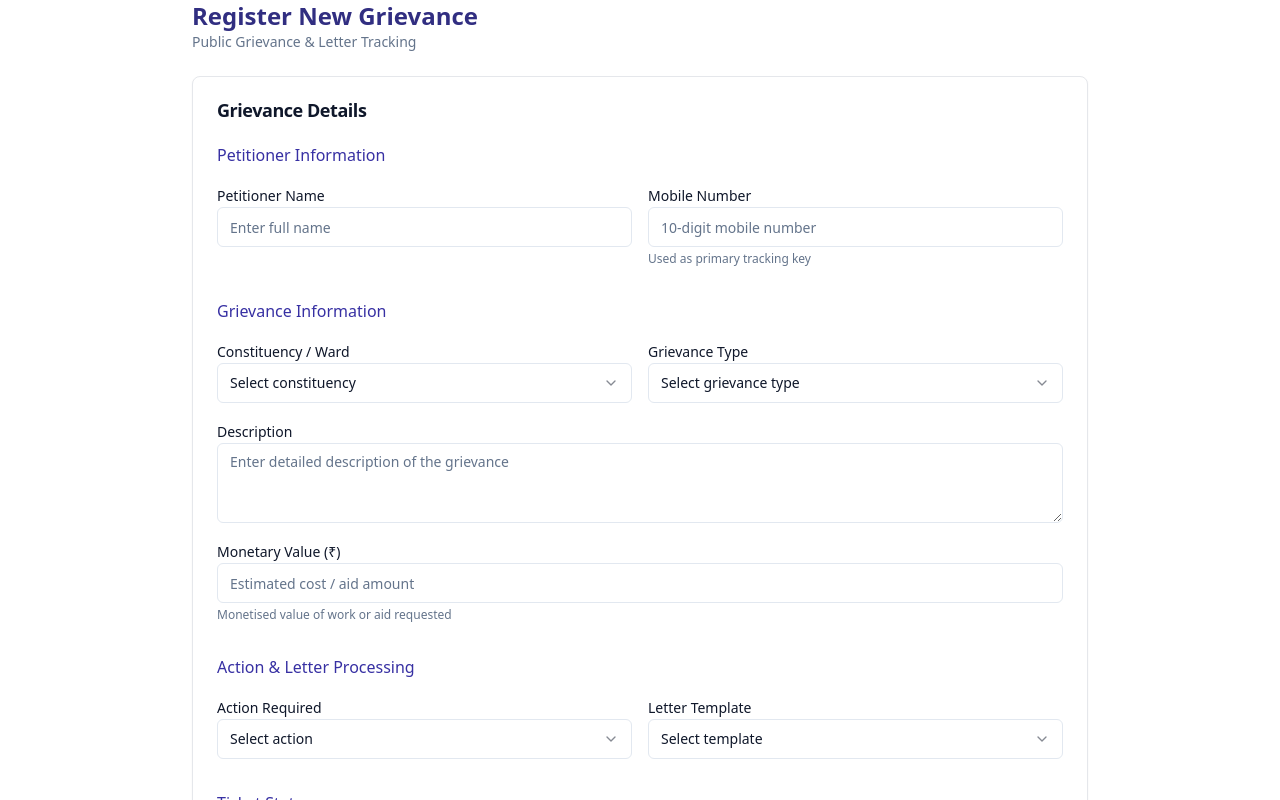
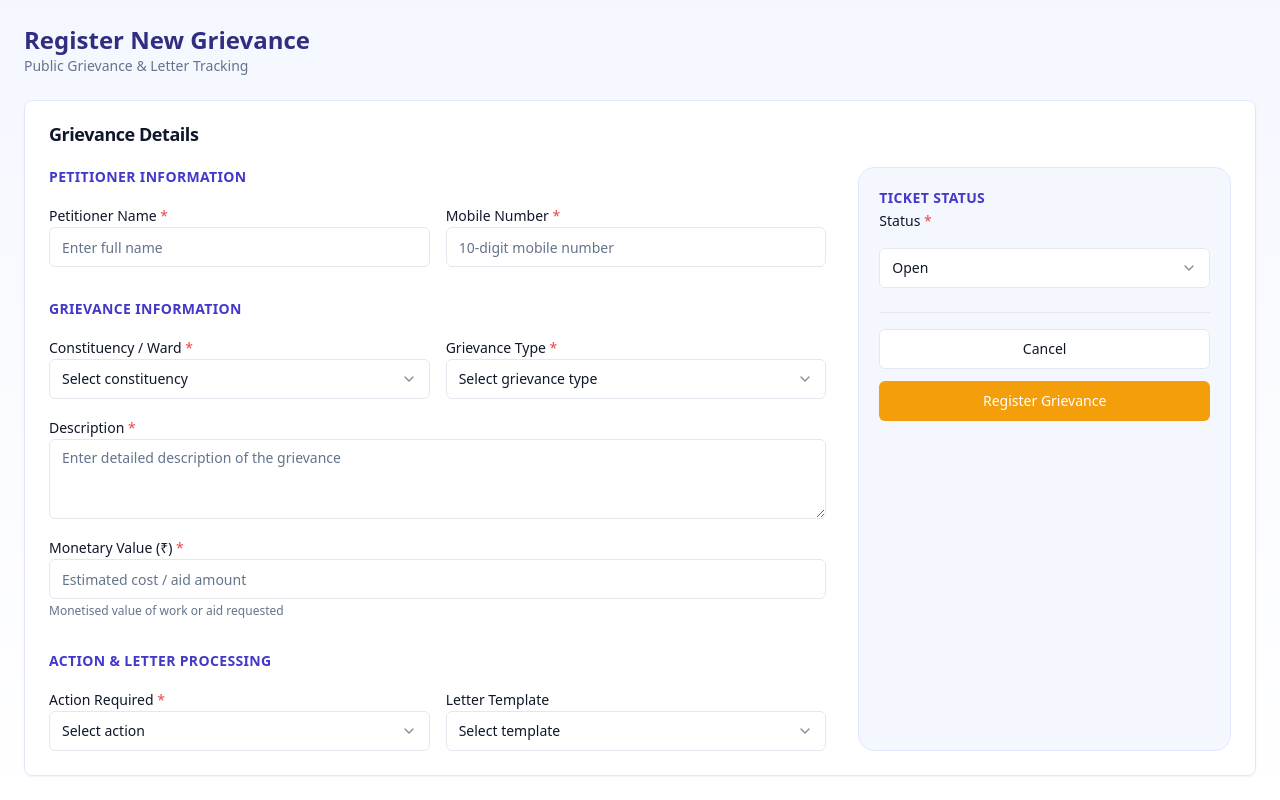
Before and after one commit to alpha08-prog/OMS_Project, a React (Vite) app in the folder frontend/: page /grievances/new in a window 1280 px wide. Shown: the top 800 px of the page. Built offline with nearby package versions, Linux system fonts and the light colour scheme; sample sign-in values are in the browser's storage.

Commit message:
ui/ux fixes

```diff
--- a/frontend/src/components/GovernmentHeroSection.tsx
+++ b/frontend/src/components/GovernmentHeroSection.tsx
@@ -12,16 +12,20 @@ export default function GovernmentHeroSection({ imageUrl, name, currentRole, pas
       <img
         src={imageUrl}
         alt="Official portrait"
-        className="absolute inset-0 h-full w-full object-cover transform scale-[1.06] md:scale-[1.1]"
+        className="absolute inset-0 h-full w-full object-cover transform scale-[1.06] md:scale-[1.0]"
         loading="eager"
       />
+      {/* Rectangular border around the main photo */}
+      <div className="absolute inset-0 pointer-events-none border-2 sm:border-4 md:border-6 border-white/80 box-border" aria-hidden="true" />
       {/* Softer horizontal gradient so text avoids the face and the portrait remains clear */}
       <div className="absolute inset-0 bg-gradient-to-r from-blue-900/30 via-blue-900/15 to-transparent" aria-hidden="true" />
 
       {/* Place content bottom-left to avoid covering the portrait's face */}
-      <div className="relative z-10 h-full flex items-end justify-start p-5 sm:p-8">
+      <div className="relative z-10 h-full flex items-end justify-start p-5 sm:p-8 pl-10 sm:pl-14">
+
         <div className="max-w-xl text-left text-white drop-shadow-md">
-          <div className="flex items-start gap-3">
+          <div className="flex items-start gap-3 ml-6 sm:ml-10">
+
             <span className="mt-1 h-12 sm:h-16 w-1.5 rounded-full bg-gradient-to-b from-amber-400 to-amber-600 shadow-[0_0_12px_rgba(255,153,51,0.35)]" aria-hidden="true" />
             <div>
               <h1 className="text-3xl sm:text-4xl lg:text-5xl font-extrabold tracking-tight">{name}</h1>
--- a/frontend/src/pages/Auth/Login.tsx
+++ b/frontend/src/pages/Auth/Login.tsx
@@ -54,9 +54,10 @@ export default function Login() {
       sessionStorage.setItem('auth_session', '1')
       push({ type: 'success', title: 'Welcome back!', message: `Hello ${res.user?.name ?? ''}` })
       navigate('/home')
-    } catch (err: any) {
-      const status = err?.status
-      const message = err?.message || 'Invalid credentials'
+    } catch (err: unknown) {
+      const error = err as { status?: number; message?: string }
+      const status = error?.status
+      const message = error?.message || 'Invalid credentials'
       setErrors({ server: message })
       push({ type: 'error', title: status === 401 ? 'Invalid credentials' : 'Login failed', message })
     } finally {
--- a/frontend/src/pages/grievances/GrievanceCreate.tsx
+++ b/frontend/src/pages/grievances/GrievanceCreate.tsx
@@ -13,7 +13,8 @@ import {
 
 export default function GrievanceCreate() {
   return (
-    <div className="max-w-4xl mx-auto space-y-6">
+    <div className="w-full min-h-screen bg-gradient-to-b from-indigo-50/60 to-white px-6 py-6">
+      <div className="max-w-7xl mx-auto space-y-6">
 
         {/* Page Header */}
         <div>
@@ -25,45 +26,54 @@ export default function GrievanceCreate() {
           </p>
         </div>
 
-      {/* Main Form */}
-      <Card className="rounded-2xl shadow-sm">
+        {/* Main Card */}
+        <Card className="rounded-2xl shadow-sm bg-white/90 backdrop-blur border border-indigo-100">
           <CardHeader>
-          <CardTitle className="text-lg">Grievance Details</CardTitle>
+            <CardTitle className="text-lg">
+              Grievance Details
+            </CardTitle>
           </CardHeader>
 
-        <CardContent className="space-y-8">
+          <CardContent className="grid grid-cols-1 xl:grid-cols-3 gap-8">
+
+            {/* LEFT COLUMN */}
+            <div className="xl:col-span-2 space-y-8">
 
               {/* Petitioner Info */}
               <section className="space-y-4">
-            <h3 className="font-medium text-indigo-800">
+                <h3 className="text-sm font-semibold text-indigo-700 uppercase tracking-wide">
                   Petitioner Information
                 </h3>
 
                 <div className="grid grid-cols-1 md:grid-cols-2 gap-4">
                   <div>
-                <Label>Petitioner Name</Label>
+                    <Label>
+                      Petitioner Name <span className="text-red-500">*</span>
+                    </Label>
                     <Input placeholder="Enter full name" />
                   </div>
 
                   <div>
-                <Label>Mobile Number</Label>
+                    <Label>
+                      Mobile Number <span className="text-red-500">*</span>
+                    </Label>
                     <Input placeholder="10-digit mobile number" />
-                <p className="text-xs text-muted-foreground mt-1">
-                  Used as primary tracking key
-                </p>
+
                   </div>
                 </div>
               </section>
 
               {/* Grievance Info */}
               <section className="space-y-4">
-            <h3 className="font-medium text-indigo-800">
+                <h3 className="text-sm font-semibold text-indigo-700 uppercase tracking-wide">
                   Grievance Information
                 </h3>
 
                 <div className="grid grid-cols-1 md:grid-cols-2 gap-4">
                   <div>
-                <Label>Constituency / Ward</Label>
+                    <Label>
+                      Constituency / Ward <span className="text-red-500">*</span>
+                    </Label>
                     <Select>
                       <SelectTrigger>
                         <SelectValue placeholder="Select constituency" />
@@ -78,7 +88,9 @@ export default function GrievanceCreate() {
                   </div>
 
                   <div>
-                <Label>Grievance Type</Label>
+                    <Label>
+                      Grievance Type <span className="text-red-500">*</span>
+                    </Label>
                     <Select>
                       <SelectTrigger>
                         <SelectValue placeholder="Select grievance type" />
@@ -96,15 +108,19 @@ export default function GrievanceCreate() {
                 </div>
 
                 <div>
-              <Label>Description</Label>
+                  <Label>
+                    Description <span className="text-red-500">*</span>
+                  </Label>
                   <Textarea
                     placeholder="Enter detailed description of the grievance"
-                className="min-h-[120px]"
+                    className="min-h-[140px]"
                   />
                 </div>
 
                 <div>
-              <Label>Monetary Value (₹)</Label>
+                  <Label>
+                    Monetary Value (₹) <span className="text-red-500">*</span>
+                  </Label>
                   <Input placeholder="Estimated cost / aid amount" />
                   <p className="text-xs text-muted-foreground mt-1">
                     Monetised value of work or aid requested
@@ -114,13 +130,15 @@ export default function GrievanceCreate() {
 
               {/* Action & Letter */}
               <section className="space-y-4">
-            <h3 className="font-medium text-indigo-800">
+                <h3 className="text-sm font-semibold text-indigo-700 uppercase tracking-wide">
                   Action & Letter Processing
                 </h3>
 
                 <div className="grid grid-cols-1 md:grid-cols-2 gap-4">
                   <div>
-                <Label>Action Required</Label>
+                    <Label>
+                      Action Required <span className="text-red-500">*</span>
+                    </Label>
                     <Select>
                       <SelectTrigger>
                         <SelectValue placeholder="Select action" />
@@ -148,15 +166,21 @@ export default function GrievanceCreate() {
                   </div>
                 </div>
               </section>
+            </div>
 
-          {/* Status */}
+            {/* RIGHT COLUMN */}
+            <div className="space-y-6 bg-indigo-50/60 rounded-xl p-5 border border-indigo-100">
+
               <section className="space-y-4">
-            <h3 className="font-medium text-indigo-800">
+                <h3 className="text-sm font-semibold text-indigo-700 uppercase tracking-wide">
                   Ticket Status
                 </h3>
 
+                <Label>
+                  Status <span className="text-red-500">*</span>
+                </Label>
                 <Select defaultValue="open">
-              <SelectTrigger className="w-[240px]">
+                  <SelectTrigger>
                     <SelectValue />
                   </SelectTrigger>
                   <SelectContent>
@@ -167,16 +191,19 @@ export default function GrievanceCreate() {
                 </Select>
               </section>
 
-          {/* Actions */}
-          <div className="flex justify-end gap-3 pt-4 border-t">
-            <Button variant="outline">Cancel</Button>
-            <Button className="bg-saffron text-black hover:bg-amber-600">
+              <div className="border-t pt-4 space-y-3">
+                <Button variant="outline" className="w-full">
+                  Cancel
+                </Button>
+                <Button className="w-full bg-saffron text-black hover:bg-amber-600">
                   Register Grievance
                 </Button>
+              </div>
             </div>
 
           </CardContent>
         </Card>
       </div>
+    </div>
   );
 }
```
Also changed, not shown: frontend/src/pages/visitors/VisitorCreate.tsx (+44 -18 lines). Lines whose indentation alone changed are shown as unchanged.
